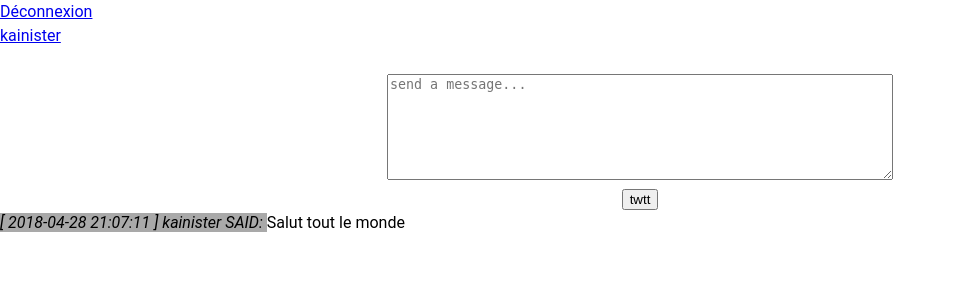
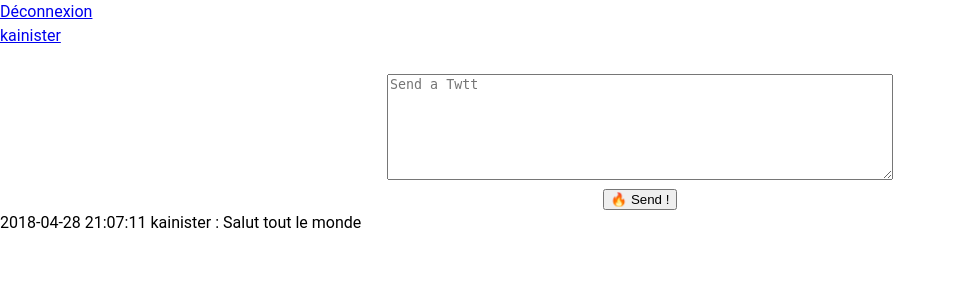
Before and after one commit to Zya04/twttr, a PHP site: page /index.php?action=home in a window 1280 px wide. Shown: the part 75-375 px from the top of the page, without its empty margins (0-956 px from the left). Run offline with PHP 8.4, Linux system fonts and the light colour scheme; a user stored in the database is signed in; data comes from the database, SQL or seed files in the repository; some libraries are stand-ins or nearby versions.

Commit message:
Added post and get message with AJAX

```diff
--- a/Controller/HomeController.php
+++ b/Controller/HomeController.php
@@ -5,22 +5,35 @@ require_once('Model/HomeManager.php');
 
 class HomeController extends BaseController
 {
+
     public function messageAction()
     {
+        $data= json_decode(file_get_contents('php://input'), true);
         if(isset($_SESSION['username'])) {
-            if(isset($_POST['tweetBtn'])
-            && isset($_POST['message'])) {
-                $message = htmlentities($_POST['message']);
+
+            $manager = new HomeManager();
+            if(count($data) == 1){
+                $username = $_SESSION['username'];
+                $message = $data['content'];
                 $creation = date('Y-m-d H:i:s');
-                $username = $_SESSION['username'];
-                $manager = new TweetManager();
                 $manager->sendMessage($message, $creation, $username);
+                $result['success'] = 'ok';
+                return json_encode($result);
+
+            } else {
+                return json_encode($manager->getMessage());
             }
-            $manager = new TweetManager();
-            $message = $manager->getMessage();
+        }
+        else {
+            return $this->redirect('?action=hall');
+        }
+    }
+
+    function pageAction()
+    {
+        if(isset($_SESSION['username'])) {
             $arr = [
-                'user' => $_SESSION,
-                'messages' => $message
+                'user' => $_SESSION
             ];
             return $this->render('home.html.twig', $arr);
         }
@@ -29,5 +42,4 @@ class HomeController extends BaseController
         }
 
     }
-
 }
--- a/Model/HomeManager.php
+++ b/Model/HomeManager.php
@@ -2,7 +2,7 @@
 
 require_once('Cool/DBManager.php');
 
-class TweetManager
+class HomeManager
 {
     public function sendMessage($message, $creation, $user)
     {
--- a/assets/js/script.js
+++ b/assets/js/script.js
@@ -0,0 +1,62 @@
+/**
+ * Get all tweet from data base and displays them
+ */
+function getMessages(){
+    const request = new XMLHttpRequest();
+    request.open("GET", "?action=message");
+
+    request.onload = function(){
+        const resultat = JSON.parse(request.responseText);
+        const html = resultat.map(function(message){
+            return `
+        <div class="message">
+          <span class="date">${message.creation}</span>
+          <span class="author">${message.username}</span> :
+          <span class="content">${message.message}</span>
+        </div>
+      `;
+        }).join('');
+
+        const messages = document.querySelector('.messages');
+
+        messages.innerHTML = html;
+        messages.scrollTop = messages.scrollHeight;
+    };
+
+    request.send();
+}
+
+/**
+ * Post message to data base with content, username and date and call getMessage() function
+ * @param event
+ */
+function postMessage(event){
+    event.preventDefault();
+    const content = document.querySelector('#content');
+    if (content.value === '') {
+        const errorBlock = document.querySelector('.errorBlock');
+        return errorBlock.innerHTML = 'message cannot be empty';
+    }
+
+    const data = {
+        content: content.value
+    };
+
+    const request = new XMLHttpRequest();
+    request.open('POST', '?action=message');
+    request.setRequestHeader("Content-type", "application/x-www-form-urlencoded");
+
+    request.onload = function(){
+        content.value = '';
+        content.focus();
+        getMessages();
+    };
+
+    request.send(JSON.stringify(data));
+}
+
+document.querySelector('form').addEventListener('submit', postMessage);
+
+//const interval = window.setInterval(getMessages, 3000);
+
+getMessages();
--- a/config/config.php
+++ b/config/config.php
@@ -15,6 +15,7 @@ $config = [
         'login' => 'Main:login',
         'logout' => 'Main:logout',
         'profile' => 'Main:profile',
-        'home' => 'Home:message'
+        'home' => 'Home:page',
+        'message' => 'Home:message'
     ]
 ];
--- a/views/home.html.twig
+++ b/views/home.html.twig
@@ -6,14 +6,17 @@
 {% block header_title %} {{ user['username'] }} {% endblock %}
 
 {% block content %}
-    <form action="?action=home" method="POST">
-        <textarea name="message" class="message" cols="10" rows="3" placeholder="send a message..."></textarea><br>
-        <button type="submit" name="tweetBtn">twtt</button>
-    </form>
+    <section class="chat">
+        <div class="user-inputs">
+            <form action="?action=home" method="POST">
+                <p class="errorBlock"></p>
+                <textarea id="content" name="content" placeholder="Send a Twtt"></textarea><br>
+                <button type="submit">🔥 Send !</button>
+            </form>
+        </div>
+        <div class="messages">
 
-    <div>
-        {% for tweet in messages %}
-            <p><span class="username"><i>[ {{ tweet['creation']}} ] {{ tweet['username'] }} SAID: </i></span>{{ tweet['message'] }} </p>
-        {% endfor %}
-    </div>
+        </div>
+    </section>
+    <script src="assets/js/script.js"></script>
 {% endblock %}
```
